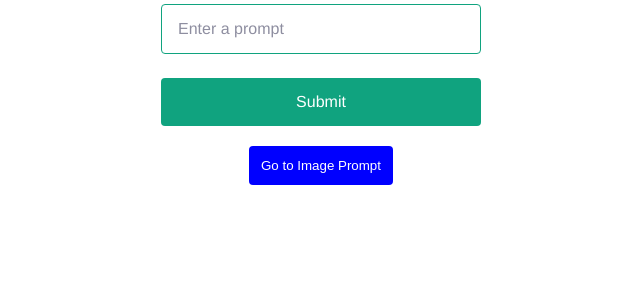
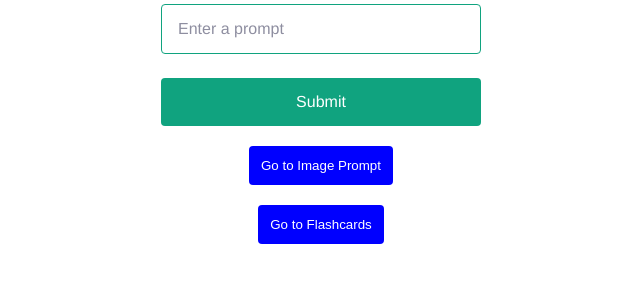
Before and after one commit to smithwithatypo/openai_playground, a Flask app: page / in a window 1280 px wide. Shown: the part 160-460 px from the top of the page, without its empty margins (319-959 px from the left). Run offline with Flask 2, Linux system fonts and the light colour scheme; some web fonts are replaced.

Commit message:
added flashcards prototype

```diff
--- a/app.py
+++ b/app.py
@@ -2,6 +2,14 @@ import os
 
 import openai
 from flask import Flask, redirect, render_template, request, url_for
+
+
+# from jinja2 import Environment, PackageLoader, BaseLoader
+# env = Environment(
+#     loader=PackageLoader(BaseLoader()),
+#     keep_trailing_newline=True
+# )
+# template = env.get_template("flashcards.html")
 
 app = Flask(__name__)
 openai.api_key = os.getenv("OPENAI_API_KEY")
@@ -19,7 +27,7 @@ def index():
             temperature=0,
             max_tokens=100,
         )
-        result = response.choices[0].text
+        result = response.choices[0].text.replace('\n', '\n \n \n')
         # return redirect(url_for("index", result=response.choices[0].text))
 
     # result = request.args.get(f"{result}")
@@ -41,6 +49,31 @@ def images():
         image_url = response['data'][0]['url']
 
     return render_template("images.html", image_url=image_url)
+
+
+@app.route("/flashcards", methods=("GET", "POST"))
+def flashcards():
+    flashcard_list = ""
+
+    if request.method == "POST":
+        flashcard_prompt = request.form["flashcard_prompt"]
+        response = openai.Completion.create(
+            model="text-curie-001",
+            prompt=generate_flashcards(flashcard_prompt),
+            temperature=0,
+            max_tokens=400
+        )
+        flashcard_list = response.choices[0].text.lstrip().split('\n')
+        # print(flashcard_list)
+
+    return render_template("flashcards.html", flashcards=flashcard_list)
+    # return template.render(flashcards=flashcards)
+
+
+def generate_flashcards(flashcard_prompt):
+    return """Pretend to be a professional tutor.
+            Summarize the following text in as few words as possible and make a list of [Topic: Summary] flashcards:
+            {}:""".format(flashcard_prompt)
 
 
 if __name__ == "__main__":
--- a/static/main.css
+++ b/static/main.css
@@ -70,6 +70,11 @@ input[type='submit'] {
   margin: 40px;
 }
 
+.flashcards {
+  font-weight: bold;
+  margin: 40px;
+}
+
 button {
   padding: 12px 12px;
   margin-top: 20px;
--- a/templates/images.html
+++ b/templates/images.html
@@ -12,6 +12,8 @@
   </form>
 
   <button onclick="window.location.href = '/';">Go to Text Prompt</button>
+  <button onclick="window.location.href = '/flashcards';">Go to Flashcards</button>
+
 
   {% if image_url %}
   <div class="image_url">
--- a/templates/index.html
+++ b/templates/index.html
@@ -11,6 +11,7 @@
     <input type="submit" value="Submit" />
   </form>
   <button onclick="window.location.href = '/images';">Go to Image Prompt</button>
+  <button onclick="window.location.href = '/flashcards';">Go to Flashcards</button>
   {% if result %}
   <div class="result"> {{ result }} </div>
   {% endif %}
```
Also changed, not shown: main.py (deleted, +0 -10 lines).
